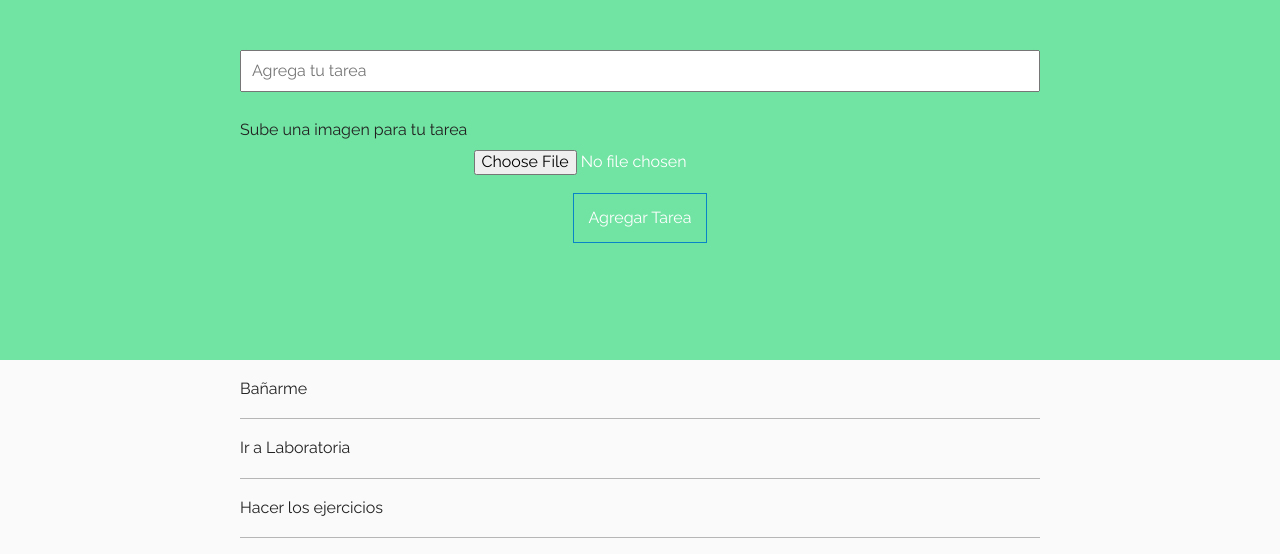
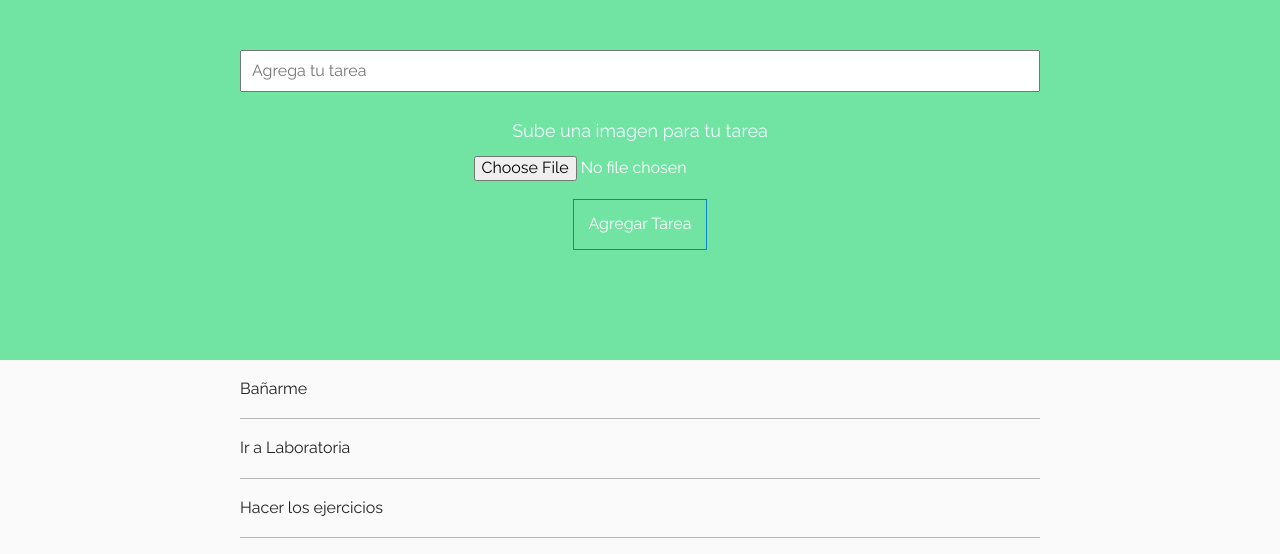
Before and after one commit to bluedem0n/lista-tareas, a plain HTML site: page index.html in a window 1280 px wide. Drawn offline with nearby package versions, Linux system fonts and the light colour scheme.

Commit message:
Carga de imagenes

```diff
--- a/css/estilos.css
+++ b/css/estilos.css
@@ -79,6 +79,8 @@ body {
     color:  #fff;
 }
 .subir{
-    text-align: left;
-    padding-bottom: 11px;
+    text-align: center;
+    padding-bottom: 15px;
+    font-size: 18px;
+    color: azure;
 }
```
